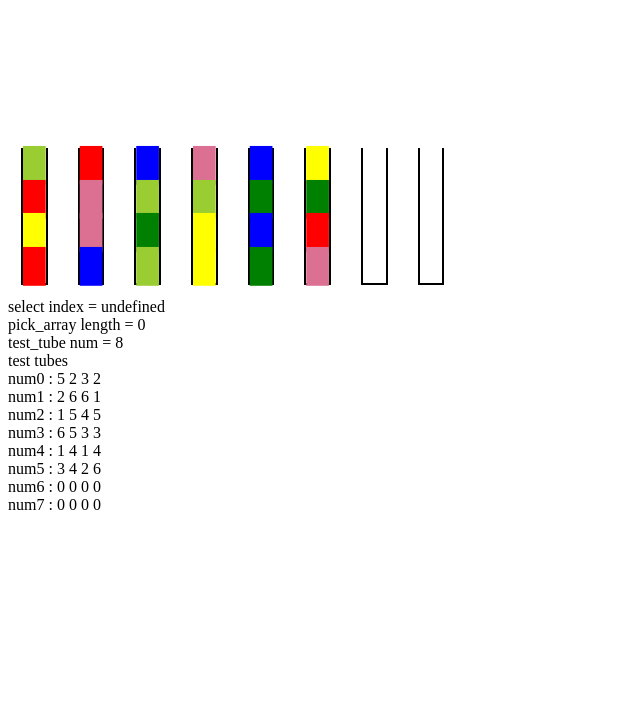
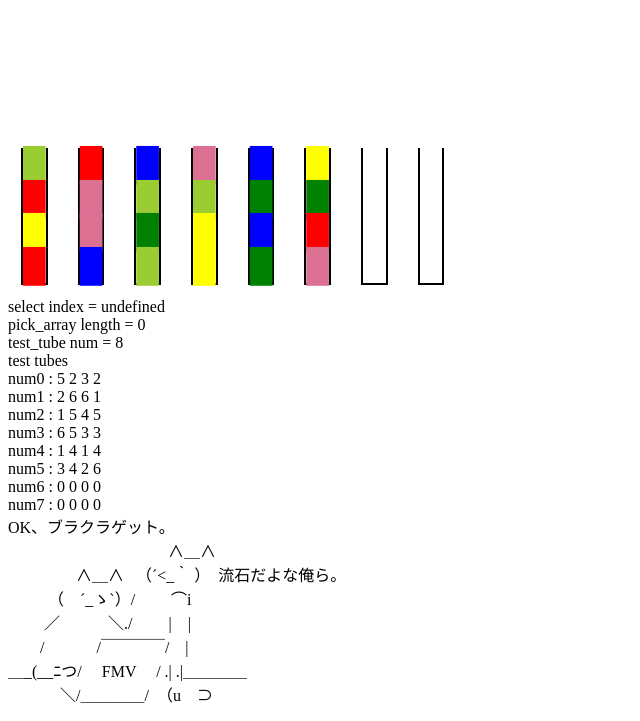
Before and after one commit to huonchan/princess_lab, a plain HTML site: page water_sort_puzzle_proto/index.htm in a window 1280 px wide. Shown: the part 79-800 px from the top of the page, without its empty margins (0-640 px from the left). Drawn offline with Linux system fonts and the light colour scheme.

Commit message:
さすが兄弟蘇生

```diff
--- a/water_sort_puzzle_proto/index.htm
+++ b/water_sort_puzzle_proto/index.htm
@@ -11,6 +11,10 @@
             border-left: 2px solid black;
             z-index: 1; /* z-indexを設定 */
 
+        }
+
+        #debug_log{
+            display: inline-block
         }
 
         .test_tube {
@@ -96,9 +100,17 @@
 
     </div>
 
-    <div id="debug_log">
+    <div id="text_area">
+        <div id="debug_log">
 
+        </div>
+
+
+        <div id="ascii_art">
+
+        </div>
     </div>
+
 
 </body>
 
--- a/water_sort_puzzle_proto/script.js
+++ b/water_sort_puzzle_proto/script.js
@@ -113,7 +113,7 @@ class GameData {
 
     fetch(target_idx) {
         //console.log(`fetch() getblockblank ${this.getBlockBlank(target_idx)}`);
-        return this.block_datas[target_idx][this.getBlockBlank(target_idx) ];
+        return this.block_datas[target_idx][this.getBlockBlank(target_idx)];
     }
 
     push(target_idx, block_arr) {
@@ -268,9 +268,10 @@ function UpdateScreen() {
 
     const debug_log = document.getElementById("debug_log");
 
-    if (true) {
     debug_log.innerHTML = game_data.paramStrings();
-    } else {
+
+    const ascii_art = document.getElementById("ascii_art");
+
     var aa = "";
 
     aa += "OK、ブラクラゲット。<br>";
@@ -281,8 +282,8 @@ function UpdateScreen() {
     aa += "　　/　　 　/￣￣￣￣/　|<br>";
     aa += "＿_(__ﾆつ/　 FMV　 / .| .|＿＿＿＿<br>";
     aa += "　　　 ＼/＿＿＿＿/　（u　⊃<br>";
-        debug_log.innerHTML = aa;
-    }
+    ascii_art.innerHTML = aa;
+
 
 }
 
```
Lines whose indentation alone changed are shown as unchanged.
